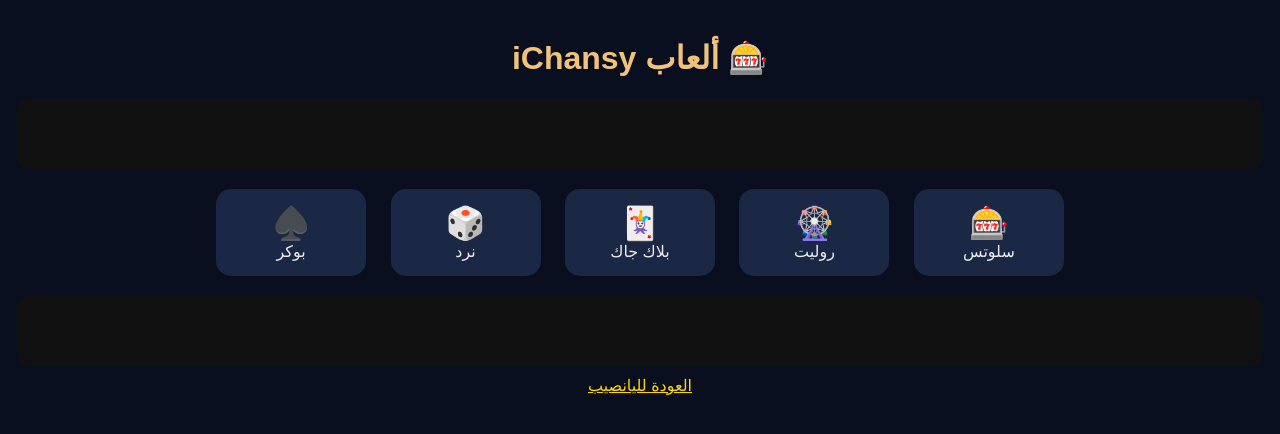
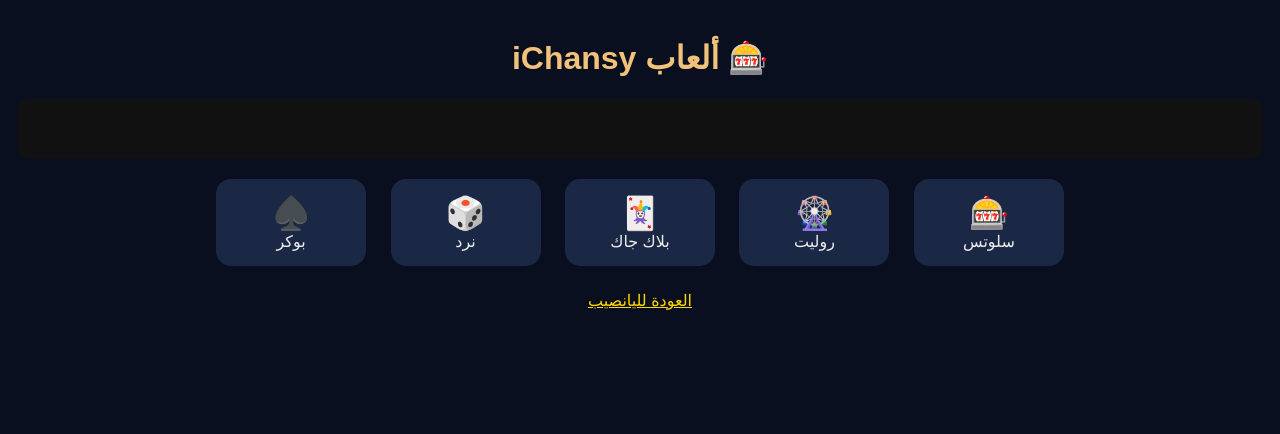
Before and after one commit to hafezsalahali9-stack/Looo, a Flask app: page /games in a window 1280 px wide. Shown: the top 434 px of the page. Run offline with Flask 3, Linux system fonts and the light colour scheme; some libraries are stand-ins or nearby versions.

Commit message:
Update games.html

```diff
--- a/templates/games.html
+++ b/templates/games.html
@@ -9,8 +9,7 @@
         .game-area { background: #1a1a2e; border-radius: 20px; padding: 20px; margin: 15px auto; max-width: 400px; display: none; }
         .reel { display: inline-block; width: 70px; height: 70px; background: black; border-radius: 10px; font-size: 40px; line-height: 70px; margin: 5px; border: 2px solid gold; }
         button { background: #e94560; color: white; padding: 12px; border-radius: 25px; border: none; font-size: 16px; width: 100%; margin: 8px 0; cursor: pointer; }
-        .ad-box { margin: 10px 0; min-height: 60px; background: #111; border-radius: 10px; padding: 5px; }
-        .ad-bottom { position: fixed; bottom: 0; left: 0; width: 100%; background: #0a0f1f; padding: 5px 0; min-height: 60px; }
+        .ad-box { margin: 10px 0; min-height: 60px; background: #111; border-radius: 10px; }
     </style>
 </head>
 <body>
@@ -53,26 +52,10 @@
     <p id="pokerMsg"></p>
 </div>
 
-<div class="ad-box" id="adMid"></div>
-<a href="/" style="color:gold;">العودة لليانصيب</a>
-<div class="ad-bottom" id="adFixed"></div>
+<a href="/" style="color:gold; display:block; margin:15px;">العودة لليانصيب</a>
 
 <script>
     const token = localStorage.getItem('token')||'';
-    const BANNER = '<scr'+'ipt>atOptions = {"key" : "4c94b3494e679d2ca0fb7acdf61e6aba","format" : "iframe","height" : 50,"width" : 320,"params" : {}};</scr'+'ipt><scr'+'ipt src="https://www.highperformanceformat.com/4c94b3494e679d2ca0fb7acdf61e6aba/invoke.js"></scr'+'ipt>';
-    function loadAd(id) {
-        const el = document.getElementById(id);
-        if(!el) return;
-        const div = document.createElement('div');
-        div.innerHTML = BANNER;
-        Array.from(div.querySelectorAll('script')).forEach(s=>{
-            const ns = document.createElement('script');
-            if(s.src) ns.src=s.src; else ns.textContent=s.textContent;
-            el.appendChild(ns);
-        });
-    }
-    loadAd('adTop'); loadAd('adMid'); loadAd('adFixed');
-
     async function api(url, body={}) {
         body.token = token;
         const r = await fetch(url, {method:'POST', headers:{'Content-Type':'application/json'}, body:JSON.stringify(body)});
```
